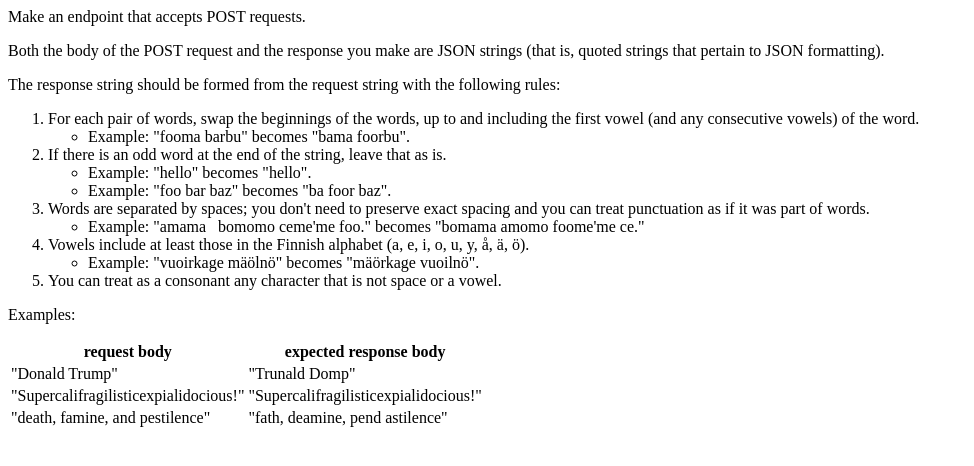
After one commit to pkalliok/coding-assignment-tester, a Django app: template tester/jinja2/tester/explanations/munansaannos.jinja in a window 1280 px wide. The commit adds this page. Shown: the top 466 px of the page, without its empty margins (0-974 px from the left). Run offline with Django 3.2, Linux system fonts and the light colour scheme; the template is opened without the code that fills it, so the values that code supplies are empty.

Commit message:
munansaannos assignment

```diff
--- /dev/null
+++ b/tester/jinja2/tester/explanations/munansaannos.jinja
@@ -0,0 +1,34 @@
+<p>Make an endpoint that accepts POST requests.</p>
+
+<p>Both the body of the POST request and the response you make are JSON
+strings (that is, quoted strings that pertain to JSON formatting).</p>
+
+<p>The response string should be formed from the request string with the
+following rules:</p>
+<ol>
+<li>For each pair of words, swap the beginnings of the words, up to and
+including the first vowel (and any consecutive vowels) of the word.
+<ul><li>Example: "fooma barbu" becomes "bama foorbu".</li></ul></li>
+<li>If there is an odd word at the end of the string, leave that as is.
+<ul><li>Example: "hello" becomes "hello".</li>
+<li>Example: "foo bar baz" becomes "ba foor baz".</li></ul></li>
+<li>Words are separated by spaces; you don't need to preserve exact
+spacing and you can treat punctuation as if it was part of words.
+<ul><li>Example: "amama &nbsp; bomomo ceme'me  foo." becomes "bomama
+amomo foome'me ce."</li></ul></li>
+<li>Vowels include at least those in the Finnish alphabet (a, e, i, o,
+u, y, å, ä, ö).
+<ul><li>Example: "vuoirkage mäölnö" becomes "mäörkage
+vuoilnö".</li></ul></li>
+<li>You can treat as a consonant any character that is not space or
+a vowel.</li>
+</ol>
+
+<p>Examples:</p>
+<table>
+<tr><th>request body</th><th>expected response body</th></tr>
+<tr><td>"Donald Trump"</td><td>"Trunald Domp"</td></tr>
+<tr><td>"Supercalifragilisticexpialidocious!"</td><td>"Supercalifragilisticexpialidocious!"</td></tr>
+<tr><td>"death, famine, and pestilence"</td><td>"fath, deamine, pend
+astilence"</td></tr>
+</table>
--- a/tester/jinja2/tester/submission_form.jinja
+++ b/tester/jinja2/tester/submission_form.jinja
@@ -14,7 +14,7 @@
   {{ csrf_input }}
 </form>
 
-{% if assignment in ['fibonacci',] %}
+{% if assignment in ['fibonacci','munansaannos'] %}
 <p>What should the {{ assignment }} endpoint do?</p>
 {% include "tester/explanations/%s.jinja" % assignment %}
 {% endif %}
```
Also changed, not shown: tester/testing.py (+38 -1 lines).
